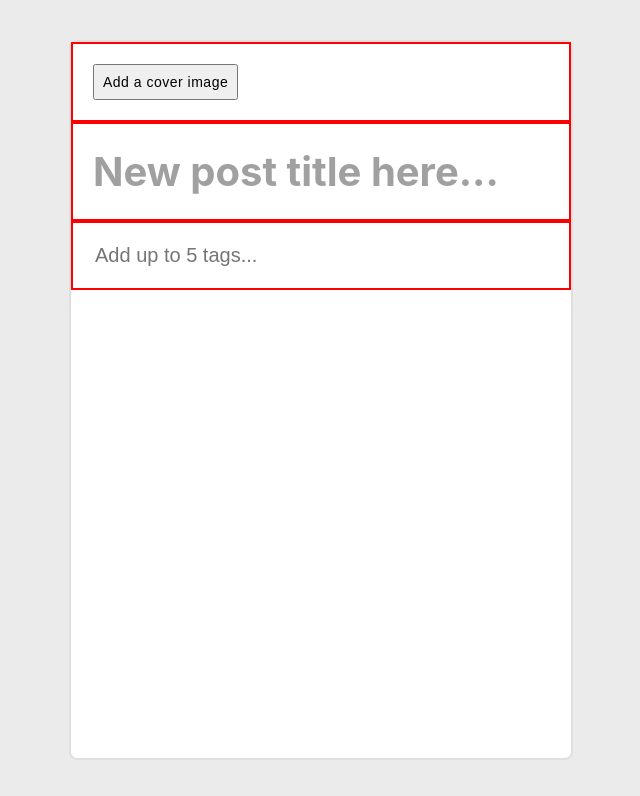
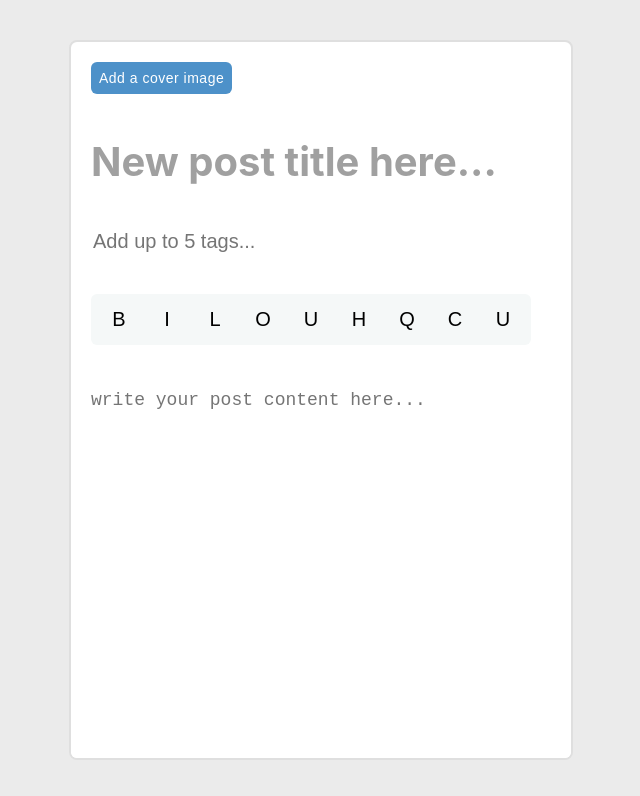
Before and after one commit to narenMagarZ/devBlog, a React (Create React App) app in the folder app/: page /new in a window 1280 px wide. Shown: the top 796 px of the page, without its empty margins (319-959 px from the left). Built offline with nearby package versions, Linux system fonts and the light colour scheme.

Commit message:
define the meaning of the each controller btn of text editor

```diff
--- a/app/src/component/post/createpost.js
+++ b/app/src/component/post/createpost.js
@@ -50,6 +50,8 @@ export default function CreatePost(){
                 </div>
                 <BlogTitleWrapper/>
                 <Tag/>
+                <TextEditorFieldController />
+                <TextEditor/>
             </div>
         </div>
     )
@@ -161,3 +163,75 @@ function Tag(){
         </div>
     )
 }
+
+function TextEditorFieldController(){
+    const btnType = [
+        {'id':'bold','encloser':'****','context':'Bold','curPosHelper':2},
+        {'id':'italic','encloser':'__','context':'Italic','curPosHelper':1},
+        {'id':'link','encloser':'[](url)','context':'Link','curPosHelper':4},
+        {'id':'ordered list','encloser':'1. ','context':'Ordered list','curPosHelper':0},
+        {'id':'unordered list','encloser':'- ','context':'Unordered list','curPosHelper':0},
+        {'id':'heading','encloser':'## ','context':'Heading','curPosHelper':0},
+        {'id':'quote','encloser':'> ','context':'Quote','curPosHelper':0},
+        {'id':'code','encloser':'``','context':'Code','curPosHelper':1},
+        {'id':'upload image','encloser':'','context':'Upload image','curPosHelper':0}
+    ]
+
+    return(
+        <div className='text-editor-field-controller'>
+            <div id='editor-control-box'>
+                {
+                    btnType.map((btn,index)=>{
+                        return <ControllerButton key={index} curPosHelper={btn.curPosHelper} encloser={btn.encloser} context={btn.context} id={btn.id}></ControllerButton>
+                    })
+                }
+            </div>
+        </div>
+    )
+}
+
+function ControllerButton({id,encloser,context,curPosHelper}){
+    const icon = id[0].toUpperCase()
+    function ActivateControlAction(ev){
+        const textArea = document.getElementById('text-area')
+        textArea.value = textArea.value + encloser
+        textArea.selectionStart = textArea.value.length - curPosHelper
+        textArea.selectionEnd = textArea.value.length - curPosHelper
+        console.log(textArea.selectionStart)
+        textArea.focus()
+    }
+    function UnHideBtnDefiner(ev){
+        console.log(ev.target.previousElementSibling)
+        const controllerDefiner = ev.target.previousElementSibling
+        controllerDefiner.hidden = false
+    }
+    function HideBtnDefiner(ev){
+        console.log(ev.target.previousElementSibling)
+        const controllerDefiner = ev.target.previousElementSibling
+        controllerDefiner.hidden = true
+    }
+    return(
+        <div id='control-btn-wrapper'>
+            <span hidden id='control-btn-definer'>
+                {context}
+            </span>
+            <button id='control-btn' onMouseLeave={HideBtnDefiner} onMouseEnter={UnHideBtnDefiner} onClick={ActivateControlAction} >{icon}</button>
+        </div>
+    )
+}
+
+
+function TextEditor(){
+    function TrackInputKey(ev){
+        const startPos = ev.target.selectionStart
+        const endPos = ev.target.selectionEnd
+        console.log(startPos,endPos,'these are starpos and endpos')
+
+
+    }
+    return(
+        <div className='text-editor-wrapper'>
+            <textarea onKeyDown={TrackInputKey} placeholder='write your post content here...' id='text-area'></textarea>
+        </div>
+    )
+}
--- a/app/src/component/post/post.css
+++ b/app/src/component/post/post.css
@@ -13,9 +13,9 @@
     border-radius: 8px;
     background-color: #ffffff;
     flex-direction: column;
+    overflow: hidden;
 }
 #cover-img-wrapper{
-    border: var(--border);
     width: 100%;
     height: max-content;
     padding: 20px 20px;
@@ -33,6 +33,11 @@
 }
 
 #cover-img-configure-wrapper > button:first-child{
+    border: none;
+    outline: none;
+    border-radius: 6px;
+    color: #ffffff;
+    background-color: #4dc98b;
 }
 #cover-img-configure-wrapper > button:last-child{
     border: 2px solid transparent;
@@ -47,6 +52,11 @@
 #cover-img-picker-btn{
     padding: 8px;
     font-size: 14px;
+    border: none;
+    outline: none;
+    border-radius: 6px;
+    color: #ffffff;
+    background-color: #4d91c9;
     letter-spacing: 0.5px;
 }
 #cover-img{
@@ -56,7 +66,6 @@
     margin: 0 10px ;
 }
 #blog-title-wrapper{
-    border: var(--border);
     padding: 20px;
     position: relative;
 }
@@ -83,7 +92,6 @@
 
 }
 #tag-space-wrapper{
-    border: var(--border);
     padding: 20px;
     position: relative;
     display: flex;
@@ -132,3 +140,62 @@
 #cancel-btn:hover{
     color: #f33737;
 }
+
+.text-editor-field-controller{
+    padding: 20px;
+    display: flex;
+    align-items: center;
+    /* justify-content: center; */
+}
+#editor-control-box{
+    padding:10px 4px;
+    background-color: #f5f8f8;
+    border-radius: 6px;
+    display: flex;
+    align-items: center;
+}
+#control-btn{
+    margin: 0 4px;
+    text-align: center;
+    font-size: 20px;
+    padding: 4px 6px;
+    width: 40px;
+    margin-right: 4px;
+    background: transparent;
+    border: none;
+    outline: none;
+}
+
+#control-btn:hover{
+    background-color: #e5f0ef;
+    color: #72c7be;
+    border-radius: 6px;
+}
+.text-editor-wrapper{
+    height: 100%;
+}
+
+#text-area{
+    resize: none;
+    width: 100%;
+    padding: 20px;
+    height: 100%;
+    font-size: 18px;
+    line-height: 30px;
+    border: none;
+    outline: none;
+    box-sizing: border-box;
+}
+#control-btn-wrapper{
+    position: relative;
+}
+#control-btn-definer{
+    position: absolute;
+    color: #ffffff;
+    padding: 6px ;
+    bottom: -34px;
+    background-color: #3d3d3d;
+    border-radius: 4px;
+    font-size: 14px;
+    width: max-content;
+}
```
